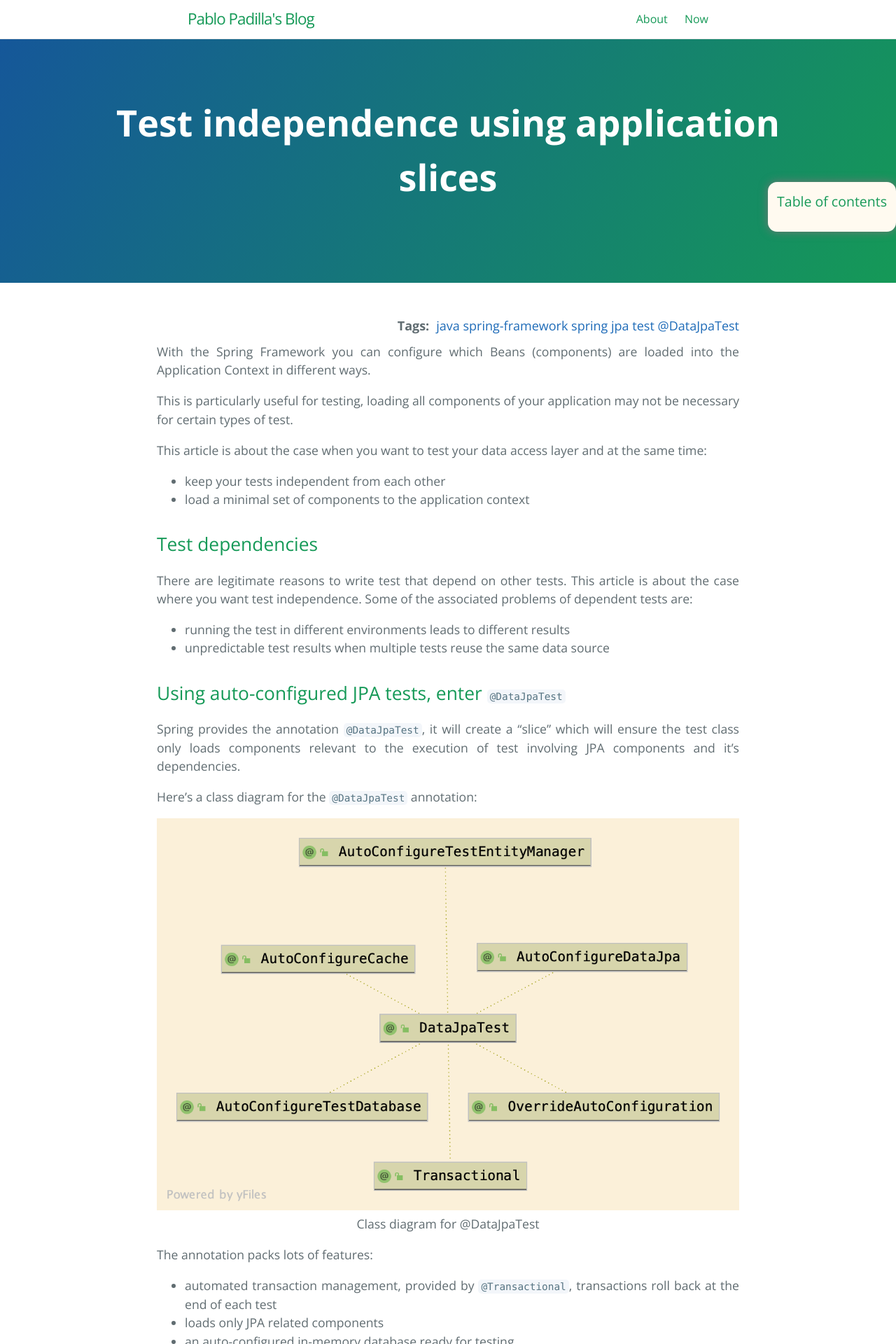
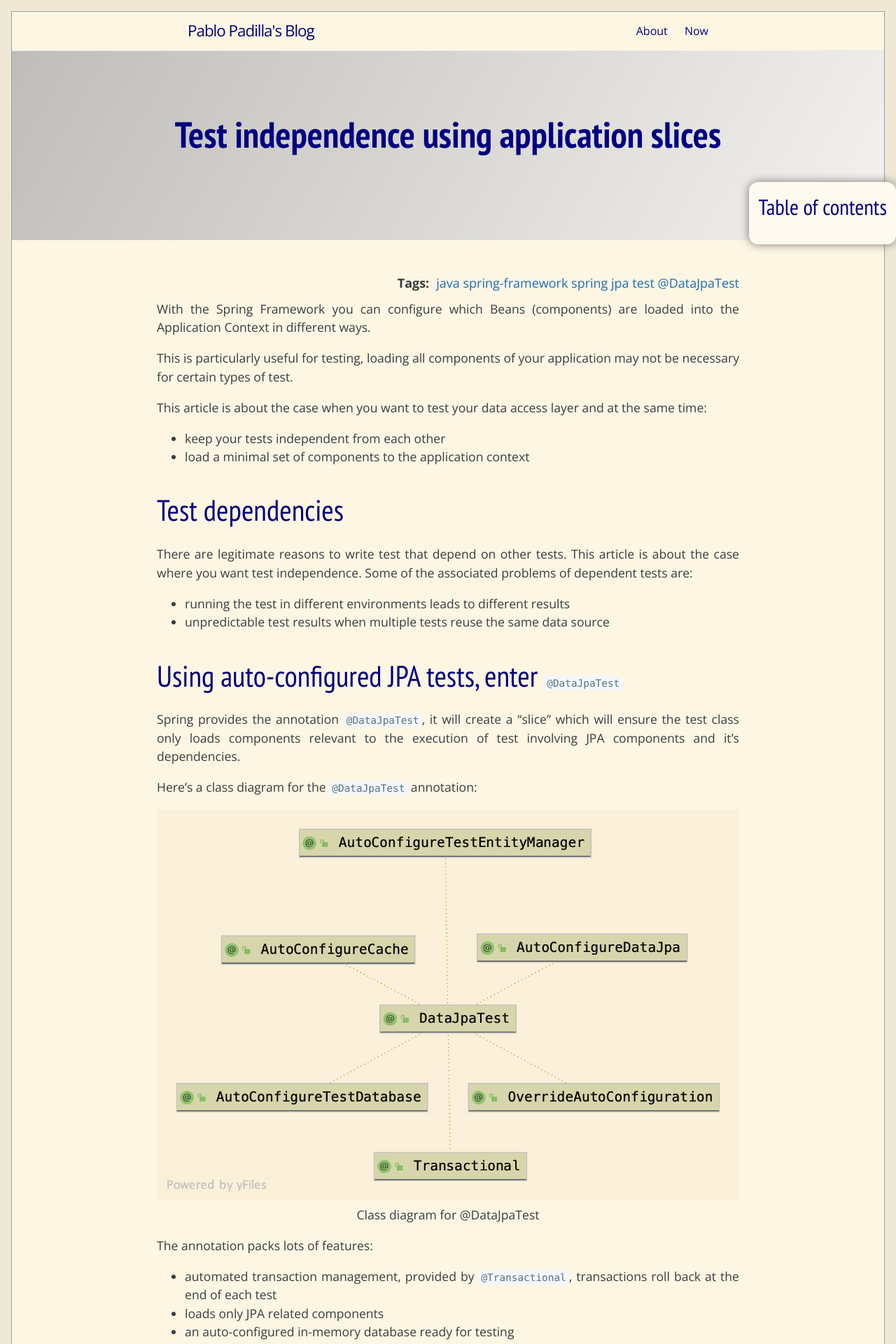
Before and after one commit to pgpbpadilla/pgpbpadilla.github.io, a Jekyll site: the page built from programming/_posts/2021-02-14-datajpatest.liquid.md, in a window 1280 px wide. Shown: the top 1920 px of the page at 70% size. Built offline with Jekyll 4.4.1, drawn with Linux system fonts in a browser that asks for light colours; comment, search, counter and statistics services are not loaded; the table of contents is made by our own code.

Commit message:
chg: usr: use custom Solarized light theme
Based on: https://thomasf.github.io/solarized-css/

Modified to look a bit more like my Emacs Org mode color scheme

```diff
--- a/_sass/variables.scss
+++ b/_sass/variables.scss
@@ -4,12 +4,12 @@ $medium-breakpoint: 42em !default;
 
 // Headers
 $header-heading-color: #fff !default;
-$header-bg-color: #159957 !default;
-$header-bg-color-secondary: #155799 !default;
+$header-bg-color-secondary: rgba(147, 147, 147, 0.56) !default;
+$header-bg-color: rgba(241, 241, 241, 0.5) !default;
 
 // Text
-$section-headings-color: #159957 !default;
-$body-text-color: #606c71 !default;
+$section-headings-color: #00007c !default;
+$body-text-color: #373d3f !default;
 $body-link-color: #1e6bb8 !default;
 $blockquote-text-color: #819198 !default;
 
--- /dev/null
+++ b/assets/css/solarized-light.css
@@ -0,0 +1,367 @@
+@import url(http://fonts.googleapis.com/css?family=Inconsolata);
+@import url(http://fonts.googleapis.com/css?family=PT+Sans);
+@import url(http://fonts.googleapis.com/css?family=PT+Sans+Narrow:400,700);
+
+article,
+aside,
+details,
+figcaption,
+figure,
+footer,
+header,
+hgroup,
+nav,
+section,
+summary {
+    display: block;
+}
+
+audio,
+canvas,
+video {
+    display: inline-block;
+}
+
+audio:not([controls]) {
+    display: none;
+    height: 0;
+}
+
+[hidden] {
+    display: none;
+}
+
+html {
+    font-family: sans-serif;
+    -webkit-text-size-adjust: 100%;
+    -ms-text-size-adjust: 100%;
+}
+
+body {
+    margin: 0;
+}
+
+a:focus {
+    outline: thin dotted;
+}
+
+a:active,
+a:hover {
+    outline: 0;
+}
+
+h1 {
+    font-size: 2em;
+}
+
+abbr[title] {
+    border-bottom: 1px dotted;
+}
+
+b,
+strong {
+    font-weight: bold;
+}
+
+dfn {
+    font-style: italic;
+}
+
+mark {
+    background: #ff0;
+    color: #000;
+}
+
+code,
+kbd,
+pre,
+samp {
+    font-family: monospace, serif;
+    font-size: 1em;
+}
+
+pre {
+    white-space: pre-wrap;
+    word-wrap: break-word;
+}
+
+q {
+    quotes: "\201C" "\201D" "\2018" "\2019";
+}
+
+small {
+    font-size: 80%;
+}
+
+sub,
+sup {
+    font-size: 75%;
+    line-height: 0;
+    position: relative;
+    vertical-align: baseline;
+}
+
+sup {
+    top: -0.5em;
+}
+
+sub {
+    bottom: -0.25em;
+}
+
+img {
+    border: 0;
+}
+
+svg:not(:root) {
+    overflow: hidden;
+}
+
+figure {
+    margin: 0;
+}
+
+fieldset {
+    border: 1px solid #c0c0c0;
+    margin: 0 2px;
+    padding: 0.35em 0.625em 0.75em;
+}
+
+legend {
+    border: 0;
+    padding: 0;
+}
+
+button,
+input,
+select,
+textarea {
+    font-family: inherit;
+    font-size: 100%;
+    margin: 0;
+}
+
+button,
+input {
+    line-height: normal;
+}
+
+button,
+html input[type="button"],
+input[type="reset"],
+input[type="submit"] {
+    -webkit-appearance: button;
+    cursor: pointer;
+}
+
+button[disabled],
+input[disabled] {
+    cursor: default;
+}
+
+input[type="checkbox"],
+input[type="radio"] {
+    box-sizing: border-box;
+    padding: 0;
+}
+
+input[type="search"] {
+    -webkit-appearance: textfield;
+    -moz-box-sizing: content-box;
+    -webkit-box-sizing: content-box;
+    box-sizing: content-box;
+}
+
+input[type="search"]::-webkit-search-cancel-button,
+input[type="search"]::-webkit-search-decoration {
+    -webkit-appearance: none;
+}
+
+button::-moz-focus-inner,
+input::-moz-focus-inner {
+    border: 0;
+    padding: 0;
+}
+
+textarea {
+    overflow: auto;
+    vertical-align: top;
+}
+
+table {
+    border-collapse: collapse;
+    border-spacing: 0;
+}
+
+html {
+    font-family: 'PT Sans', sans-serif;
+}
+
+pre,
+code {
+    font-family: 'Inconsolata', sans-serif;
+}
+
+h1,
+h2,
+h3,
+h4,
+h5,
+h6 {
+    font-family: 'PT Sans Narrow', sans-serif;
+    font-weight: 700;
+}
+
+html {
+    background-color: #eee8d5;
+    color: #657b83;
+    margin: 1em;
+}
+
+body {
+    background-color: #fdf6e3;
+    margin: 0 auto;
+    border: 1pt solid #93a1a1;
+    padding: 1em;
+}
+
+code {
+    background-color: #eee8d5;
+    padding: 2px;
+}
+
+a {
+    color: #b58900;
+}
+
+a:visited {
+    color: #cb4b16;
+}
+
+a:hover {
+    color: #cb4b16;
+}
+
+h1 {
+    color: #000080;
+}
+
+h2,
+h3,
+h4,
+h5,
+h6 {
+    color: #859900;
+}
+
+pre {
+    background-color: #fdf6e3;
+    color: #657b83;
+    border: 1pt solid #93a1a1;
+    padding: 1em;
+    box-shadow: 5pt 5pt 8pt #eee8d5;
+}
+
+pre code {
+    background-color: #fdf6e3;
+}
+
+h1 {
+    font-size: 2.8em;
+}
+
+h2 {
+    font-size: 2.4em;
+}
+
+h3 {
+    font-size: 1.8em;
+}
+
+h4 {
+    font-size: 1.4em;
+}
+
+h5 {
+    font-size: 1.3em;
+}
+
+h6 {
+    font-size: 1.15em;
+}
+
+.tag {
+    background-color: #eee8d5;
+    color: #d33682;
+    padding: 0 0.2em;
+}
+
+.todo,
+.next,
+.done {
+    color: #fdf6e3;
+    background-color: #dc322f;
+    padding: 0 0.2em;
+}
+
+.tag {
+    -webkit-border-radius: 0.35em;
+    -moz-border-radius: 0.35em;
+    border-radius: 0.35em;
+}
+
+.TODO {
+    -webkit-border-radius: 0.2em;
+    -moz-border-radius: 0.2em;
+    border-radius: 0.2em;
+    background-color: #2aa198;
+}
+
+.NEXT {
+    -webkit-border-radius: 0.2em;
+    -moz-border-radius: 0.2em;
+    border-radius: 0.2em;
+    background-color: #268bd2;
+}
+
+.ACTIVE {
+    -webkit-border-radius: 0.2em;
+    -moz-border-radius: 0.2em;
+    border-radius: 0.2em;
+    background-color: #268bd2;
+}
+
+.DONE {
+    -webkit-border-radius: 0.2em;
+    -moz-border-radius: 0.2em;
+    border-radius: 0.2em;
+    background-color: #859900;
+}
+
+.WAITING {
+    -webkit-border-radius: 0.2em;
+    -moz-border-radius: 0.2em;
+    border-radius: 0.2em;
+    background-color: #cb4b16;
+}
+
+.HOLD {
+    -webkit-border-radius: 0.2em;
+    -moz-border-radius: 0.2em;
+    border-radius: 0.2em;
+    background-color: #d33682;
+}
+
+.NOTE {
+    -webkit-border-radius: 0.2em;
+    -moz-border-radius: 0.2em;
+    border-radius: 0.2em;
+    background-color: #d33682;
+}
+
+.CANCELLED {
+    -webkit-border-radius: 0.2em;
+    -moz-border-radius: 0.2em;
+    border-radius: 0.2em;
+    background-color: #859900;
+}
--- a/assets/css/style.scss
+++ b/assets/css/style.scss
@@ -3,6 +3,7 @@
 
 @import 'text';
 @import 'jekyll-theme-cayman-blog';
+@import 'solarized-light.css';
 
 .post-tags {
   font-size: large;
```
